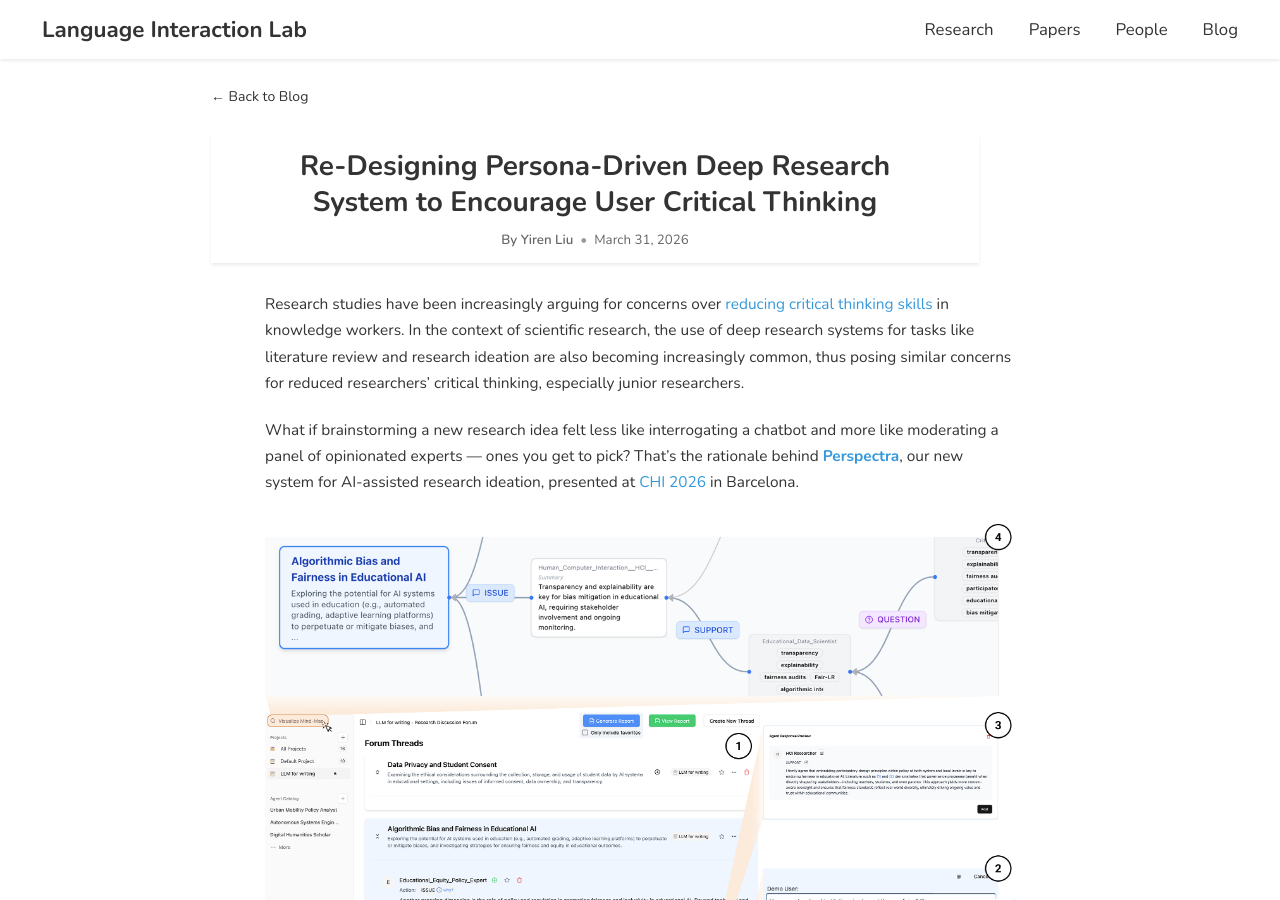
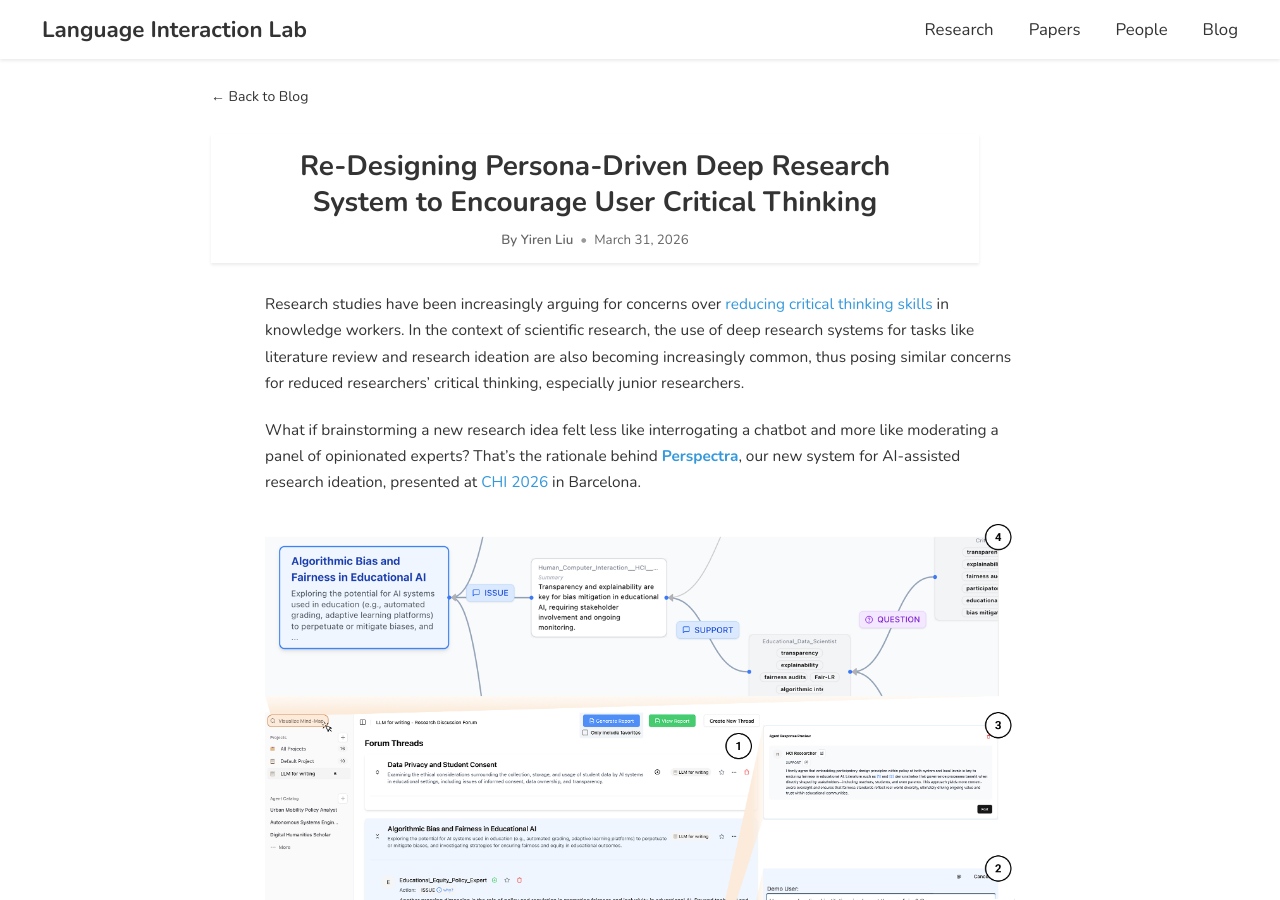
Before and after one commit to LanguageInteraction/LanguageInteraction.github.io, a Jekyll site: the page built from _posts/2026-03-31-perspectra-yiren.md, in a window 1280 px wide and 900 px high. Built offline with Jekyll 4.4.1, drawn with Linux system fonts in a browser that asks for light colours.

Commit message:
remocing some redundency text

```diff
--- a/_posts/2026-03-31-perspectra-yiren.md
+++ b/_posts/2026-03-31-perspectra-yiren.md
@@ -7,7 +7,7 @@ author: Yiren Liu
 Research studies have been increasingly arguing for concerns over [reducing critical thinking skills](https://www.microsoft.com/en-us/research/publication/the-impact-of-generative-ai-on-critical-thinking-self-reported-reductions-in-cognitive-effort-and-confidence-effects-from-a-survey-of-knowledge-workers/) in knowledge workers.
 In the context of scientific research, the use of deep research systems for tasks like literature review and research ideation are also becoming increasingly common, thus posing similar concerns for reduced researchers' critical thinking, especially junior researchers.
 
-What if brainstorming a new research idea felt less like interrogating a chatbot and more like moderating a panel of opinionated experts — ones you get to pick?
+What if brainstorming a new research idea felt less like interrogating a chatbot and more like moderating a panel of opinionated experts?
 That's the rationale behind [**Perspectra**](https://arxiv.org/abs/2509.20553), our new system for AI-assisted research ideation, presented at [CHI 2026](https://chi2026.acm.org/) in Barcelona.
 
 ![Perspectra interface screenshot](/resources/blog/perspectra-interface.png)
```
